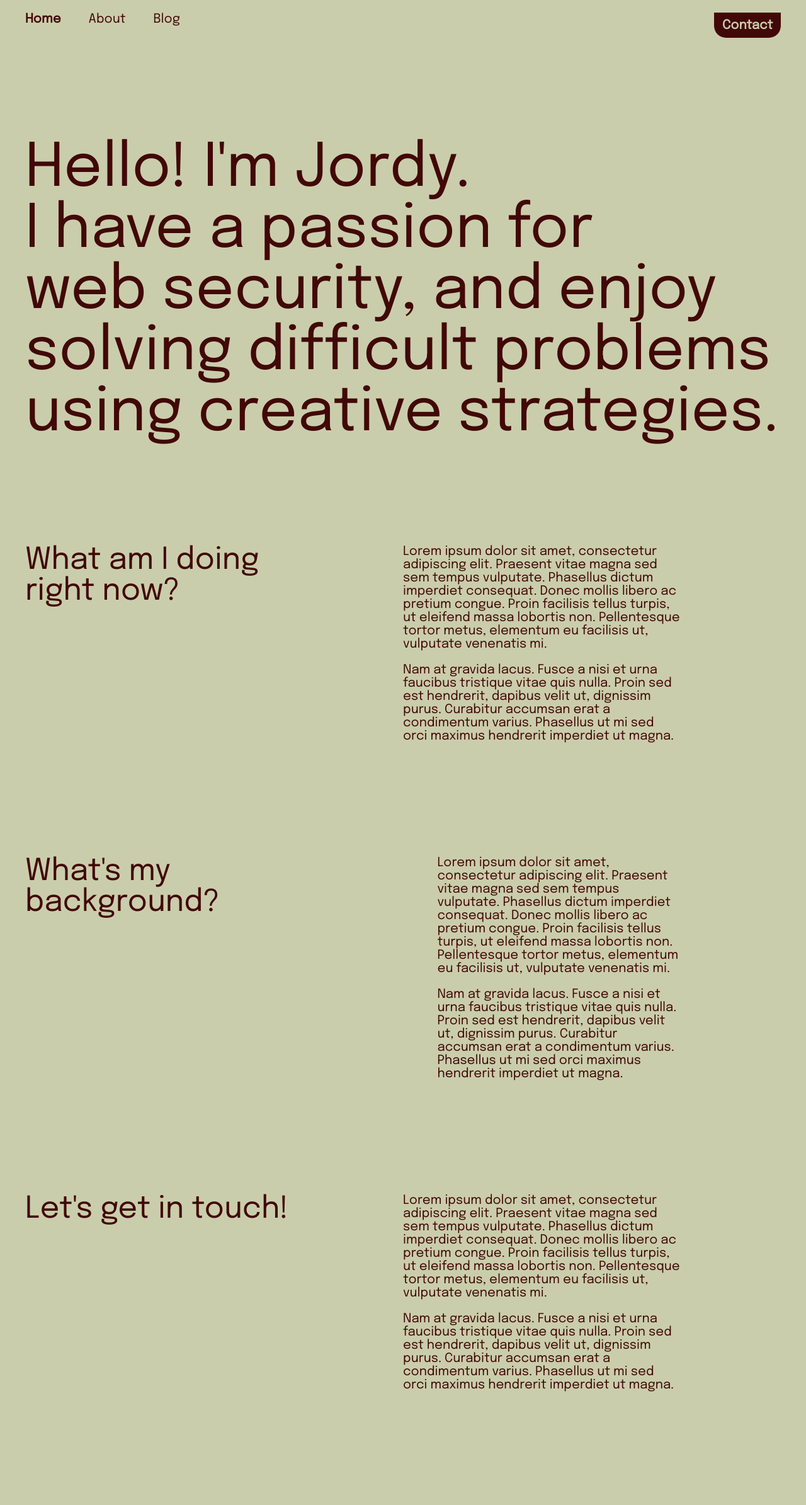
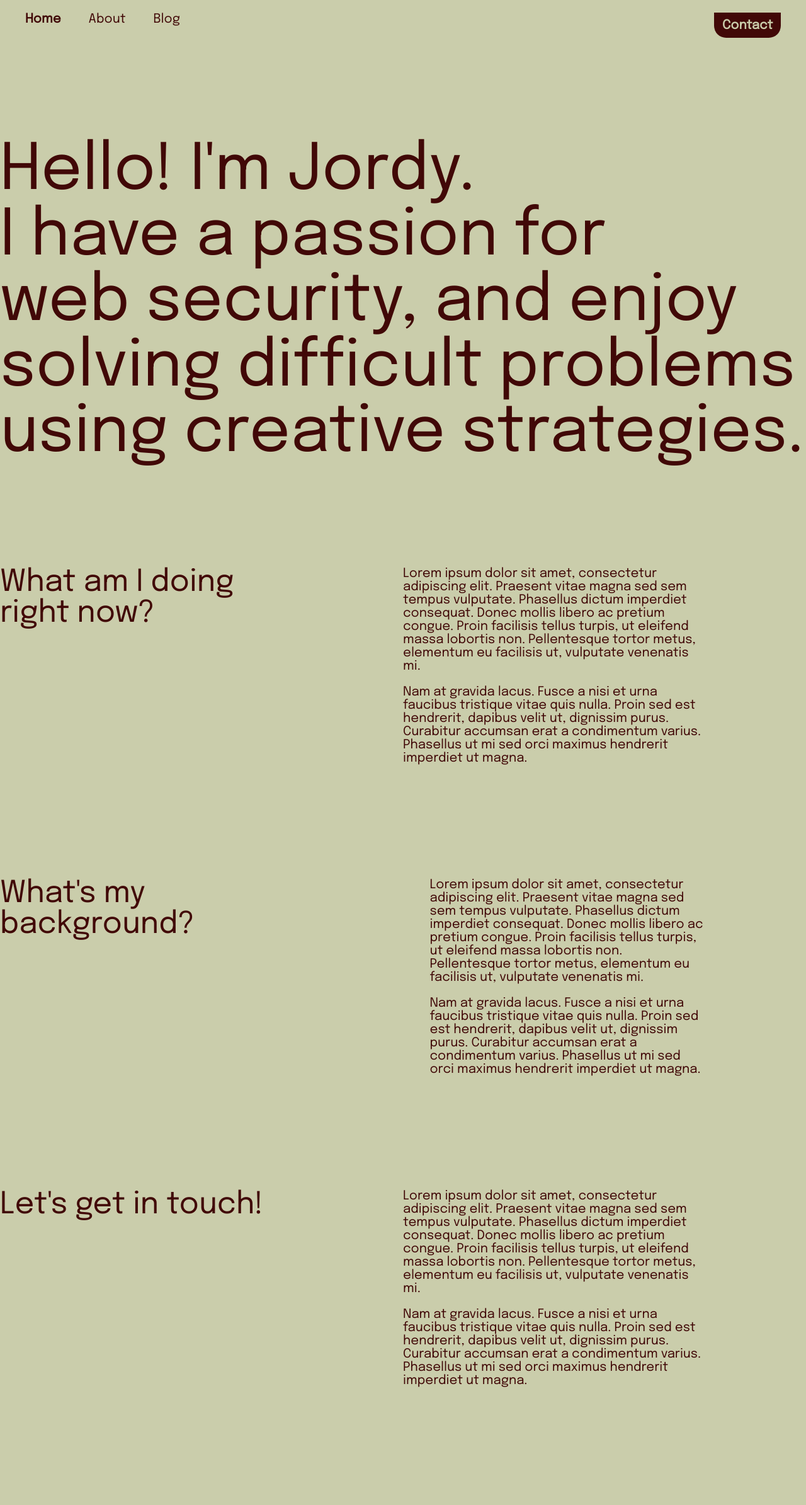
Before and after one commit to jschoolmeesters/portfolio, a Jekyll site: the page built from index.md, in a window 1280 px wide. Shown: the whole page at 63% size. Built offline with Jekyll 4.4.1, drawn with Linux system fonts in a browser that asks for light colours.

Commit message:
fix page padding

```diff
--- a/_sass/layouts/_page.scss
+++ b/_sass/layouts/_page.scss
@@ -3,5 +3,5 @@
   position: relative;
   width: 1600px;
   max-width: 100%;
-  padding: 10rem 2.5rem;
+  padding: 10rem 0
 }
```
